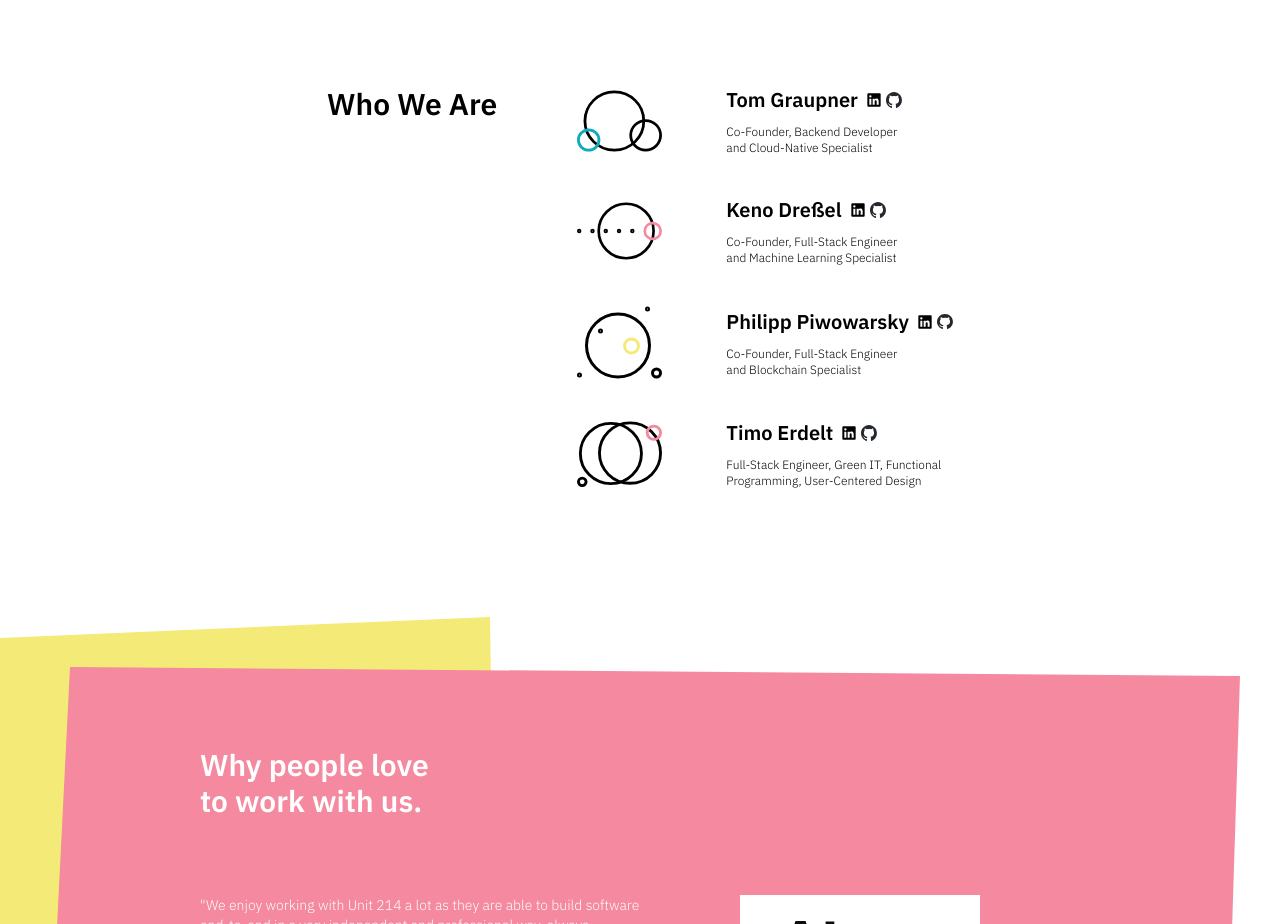
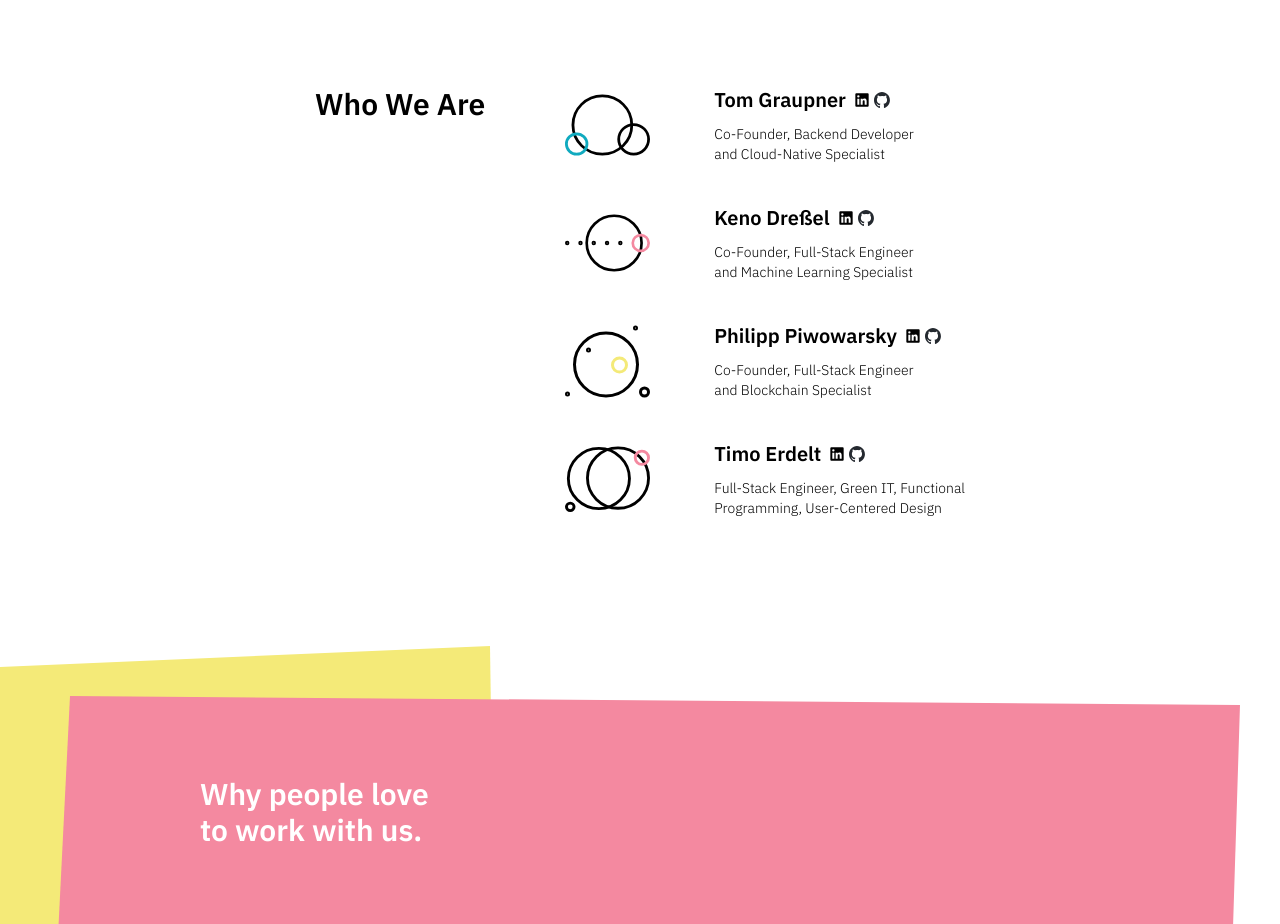
Before and after one commit to unit214/website, a Next.js app: page / in a window 1280 px wide. Shown: the part 1880-2804 px from the top of the page. Built offline with nearby package versions, Linux system fonts and the light colour scheme.

Commit message:
feat(WhoWeAre): increase text size of team member field description

```diff
--- a/src/components/WhoWeAre.tsx
+++ b/src/components/WhoWeAre.tsx
@@ -40,7 +40,7 @@ function ExternalReferences({
   );
 }
 
-function EmployeeField({
+function TeamMemberField({
   imgSource,
   name,
   description,
@@ -73,7 +73,7 @@ function EmployeeField({
             className='hidden lg:flex'
           />
         </div>
-        <span className='font-primary text-xs font-light'>{description}</span>
+        <span className='font-primary text-sm font-light'>{description}</span>
       </div>
       <ExternalReferences
         linkedInLink={linkedInLink}
@@ -91,7 +91,7 @@ export default function WhoWeAre() {
       <div className='flex w-[430px] flex-col gap-10 lg:w-fit lg:flex-row lg:items-start lg:gap-20'>
         <h1 className='whitespace-nowrap'>Who We Are</h1>
         <div className='flex flex-col gap-10'>
-          <EmployeeField
+          <TeamMemberField
             imgSource='/svg/who-we-are-tom.svg'
             name='Tom Graupner'
             description={
@@ -104,7 +104,7 @@ export default function WhoWeAre() {
             linkedInLink='https://www.linkedin.com/in/tom-graupner/'
             gitHubLink='https://github.com/tgraupne'
           />
-          <EmployeeField
+          <TeamMemberField
             imgSource='/svg/who-we-are-keno.svg'
             name='Keno Dreßel'
             description={
@@ -117,7 +117,7 @@ export default function WhoWeAre() {
             linkedInLink='https://www.linkedin.com/in/kenodressel/'
             gitHubLink='https://github.com/kenodressel'
           />
-          <EmployeeField
+          <TeamMemberField
             imgSource='/svg/who-we-are-philipp.svg'
             name='Philipp Piwowarsky'
             description={
@@ -130,7 +130,7 @@ export default function WhoWeAre() {
             linkedInLink='https://www.linkedin.com/in/philipp-piwowarsky/'
             gitHubLink='https://github.com/thepiwo'
           />
-          <EmployeeField
+          <TeamMemberField
             imgSource='/svg/who-we-are-timo.svg'
             name='Timo Erdelt'
             description={
```
